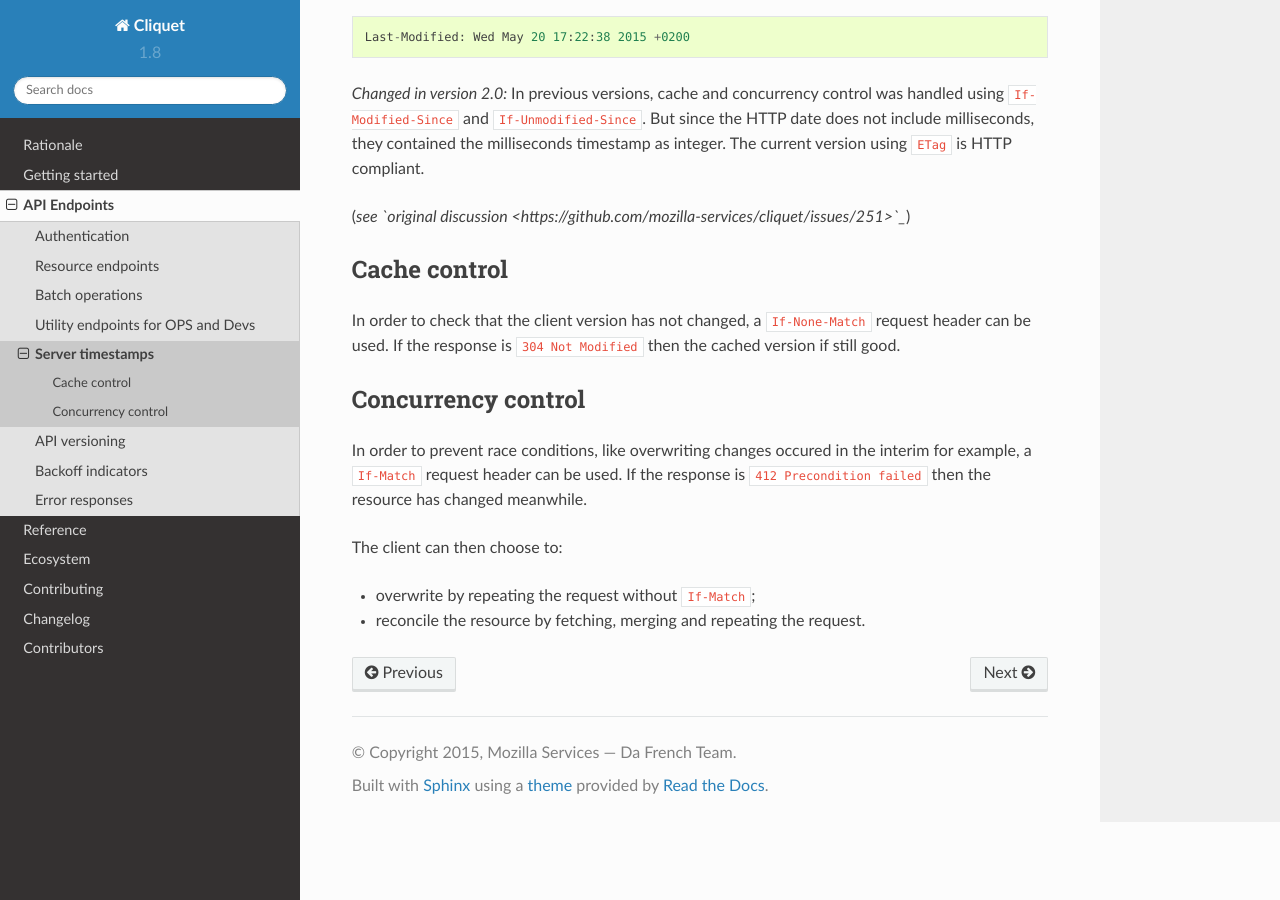
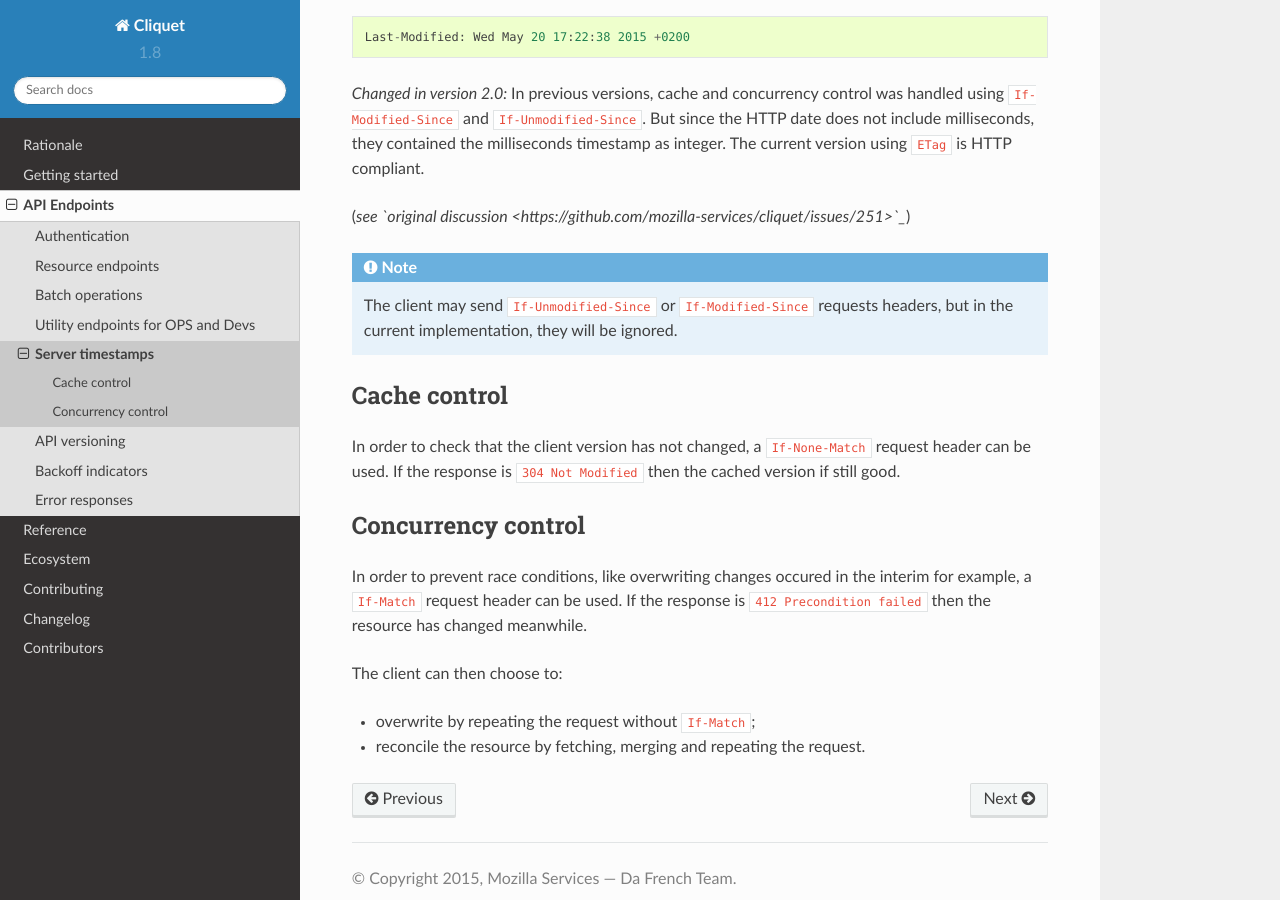
Before and after one commit to Kinto/kinto, a Sphinx documentation site: the page built from docs/api/timestamps.rst, in a window 1280 px wide and 900 px high, scrolled down 527 px. Built offline with Sphinx 7.4.7 and the Read the Docs theme 2.0.0, drawn with Linux system fonts in a browser that asks for light colours.

```diff
--- a/docs/api/resource.rst
+++ b/docs/api/resource.rst
@@ -365,9 +365,6 @@ containing:
 
 - ``data``: the record with exhaustive schema fields.
 
-For convenience and consistency, a header ``ETag`` will also repeat the
-value of the ``last_modified`` field.
-
 If the request header ``If-None-Match`` is provided, and if the record has not
 changed meanwhile, a ``304 Not Modified`` is returned.
 
--- a/docs/api/timestamps.rst
+++ b/docs/api/timestamps.rst
@@ -37,6 +37,11 @@ in the ``Last-Modified`` response headers:
 
     (*see `original discussion <https://github.com/mozilla-services/cliquet/issues/251>`_*)
 
+.. note::
+
+    The client may send ``If-Unmodified-Since`` or ``If-Modified-Since`` requests
+    headers, but in the current implementation, they will be ignored.
+
 
 Cache control
 =============
```
